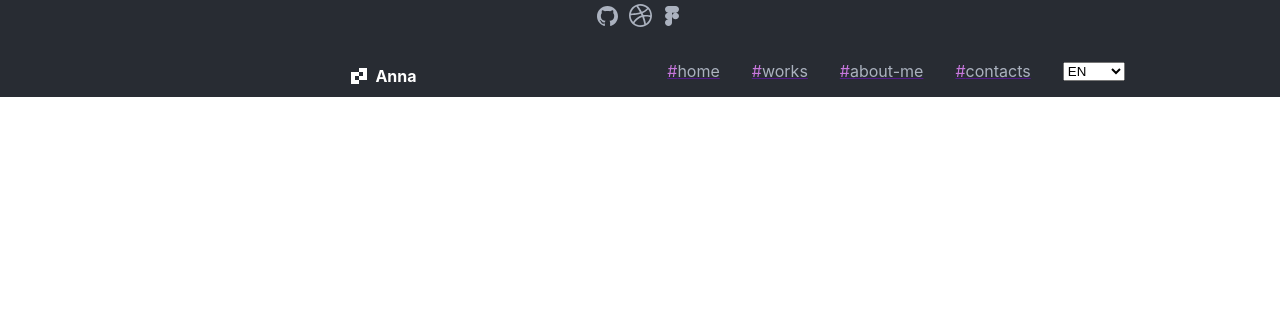
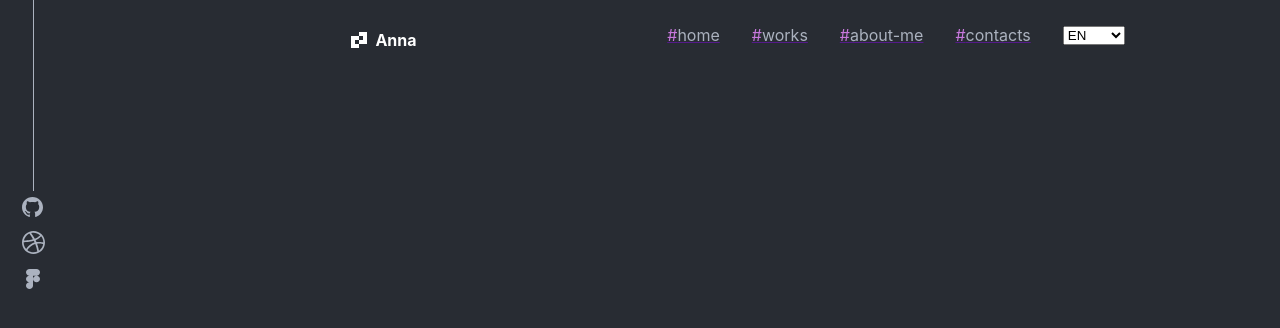
Before and after one commit to annaagabi/portifolio-app, a React (Create React App) app: page / in a window 1280 px wide. Shown: the top 328 px of the page. Built offline with nearby package versions, Linux system fonts and the light colour scheme; the HTML template or start-up script is replaced by a standard one.

Commit message:
Style: estilização header incompleta

```diff
--- a/src/App.module.css
+++ b/src/App.module.css
@@ -3,6 +3,10 @@
   --gray-color: #ABB2BF;
   --background-color: #282C33;
   --white-color: #FFFFFF;
+}
+
+body{
+  background-color: var(--background-color);
 }
 
 .portifolioContainer{
@@ -71,3 +75,20 @@
 .nav span {
   color: var(--purple-color);
 }
+
+.asideMedia{
+  width:32px;
+  height: 311px;
+  display: flex;
+  flex-direction: column;
+  align-items: center;
+  position: absolute;
+  top: 0;
+  left: 17px;
+}
+
+.line{
+  width: 1px;
+  height: 191px;
+  background-color: var(--gray-color);
+}
```
